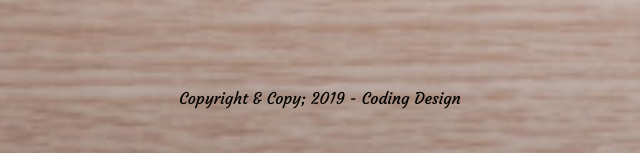
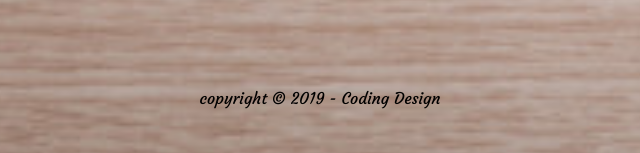
Before and after one commit to diandupasrikandi/diandupasrikandi.github.io, a plain HTML site: page pertanyaan.html in a window 1280 px wide. Shown: the part 1234-1387 px from the top of the page, 320-960 px from the left. Drawn offline with Linux system fonts and the light colour scheme.

Commit message:
Add files via upload

```diff
--- a/pertanyaan.html
+++ b/pertanyaan.html
@@ -164,7 +164,7 @@
 
         <!--Start Copyright-->
         <div class="container">
-            <p style="text-align: center;">Copyright & Copy; 2019 - Coding Design</p>
+            <p style="text-align: center;">copyright &copy; 2019 - Coding Design</p>
             <!--End Copyright-->
         </div>
 </body>
```
